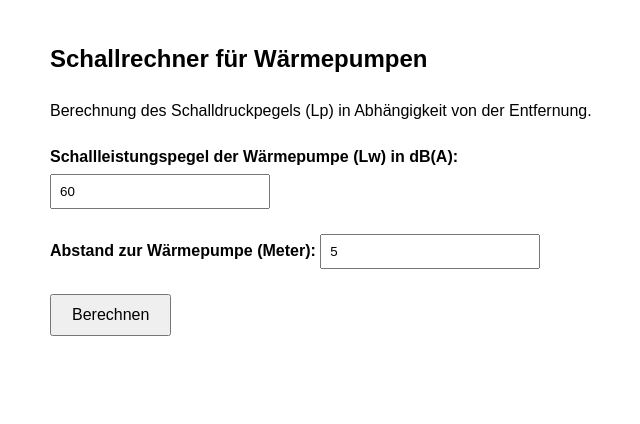
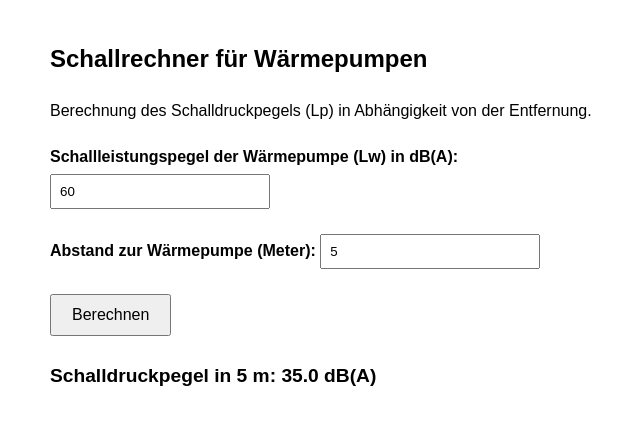
Before and after one commit to Schalltechnik/Schalltechnik.github.io, a plain HTML site: page index.html in a window 1280 px wide. Both pictures are taken after a click on the button "Berechnen". Shown: the whole page, without its empty margins (290-930 px from the left). Drawn offline with Linux system fonts and the light colour scheme.

Commit message:
Update index.html

```diff
--- a/index.html
+++ b/index.html
@@ -3,6 +3,7 @@
 <head>
     <meta charset="UTF-8">
     <title>Schallrechner – Wärmepumpen</title>
+    <meta name="viewport" content="width=device-width, initial-scale=1.0">
     <style>
         body {
             font-family: Arial, sans-serif;
@@ -48,12 +49,15 @@
     <input type="number" id="distance" value="5">
 </label>
 
-<button type="button" onclick="calculate()">Berechnen</button>
+<button type="button" id="calculateBtn">Berechnen</button>
 
 <div id="result"></div>
 
 <script>
-function calculate() {
+// Warten, bis die Seite geladen ist
+document.addEventListener("DOMContentLoaded", function() {
+    const btn = document.getElementById("calculateBtn");
+    btn.addEventListener("click", function() {
         const Lw = parseFloat(document.getElementById("lw").value);
         const r  = parseFloat(document.getElementById("distance").value);
 
@@ -62,6 +66,13 @@ function calculate() {
             return;
         }
 
-    // Schallabnahme nach Kugelausbreitung:
-    // Lp(r) = Lw - 20*log10(r) - 11
-    const Lp = Lw - 20 * Math.log10(r) -*
+        const Lp = Lw - 20 * Math.log10(r) - 11;
+
+        document.getElementById("result").innerHTML =
+            "Schalldruckpegel in " + r + " m: <b>" + Lp.toFixed(1) + " dB(A)</b>";
+    });
+});
+</script>
+
+</body>
+</html>
```
Lines whose indentation alone changed are shown as unchanged.
